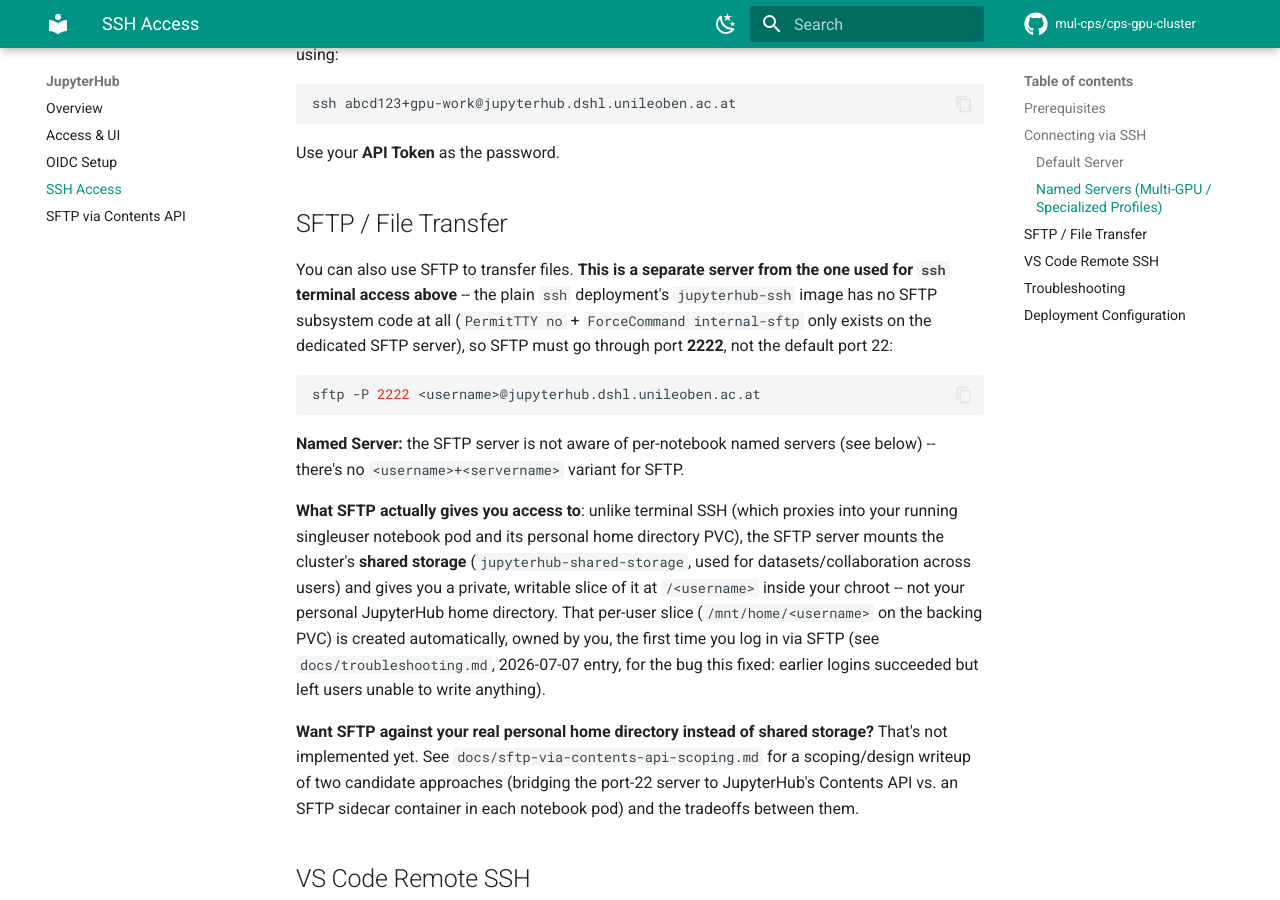
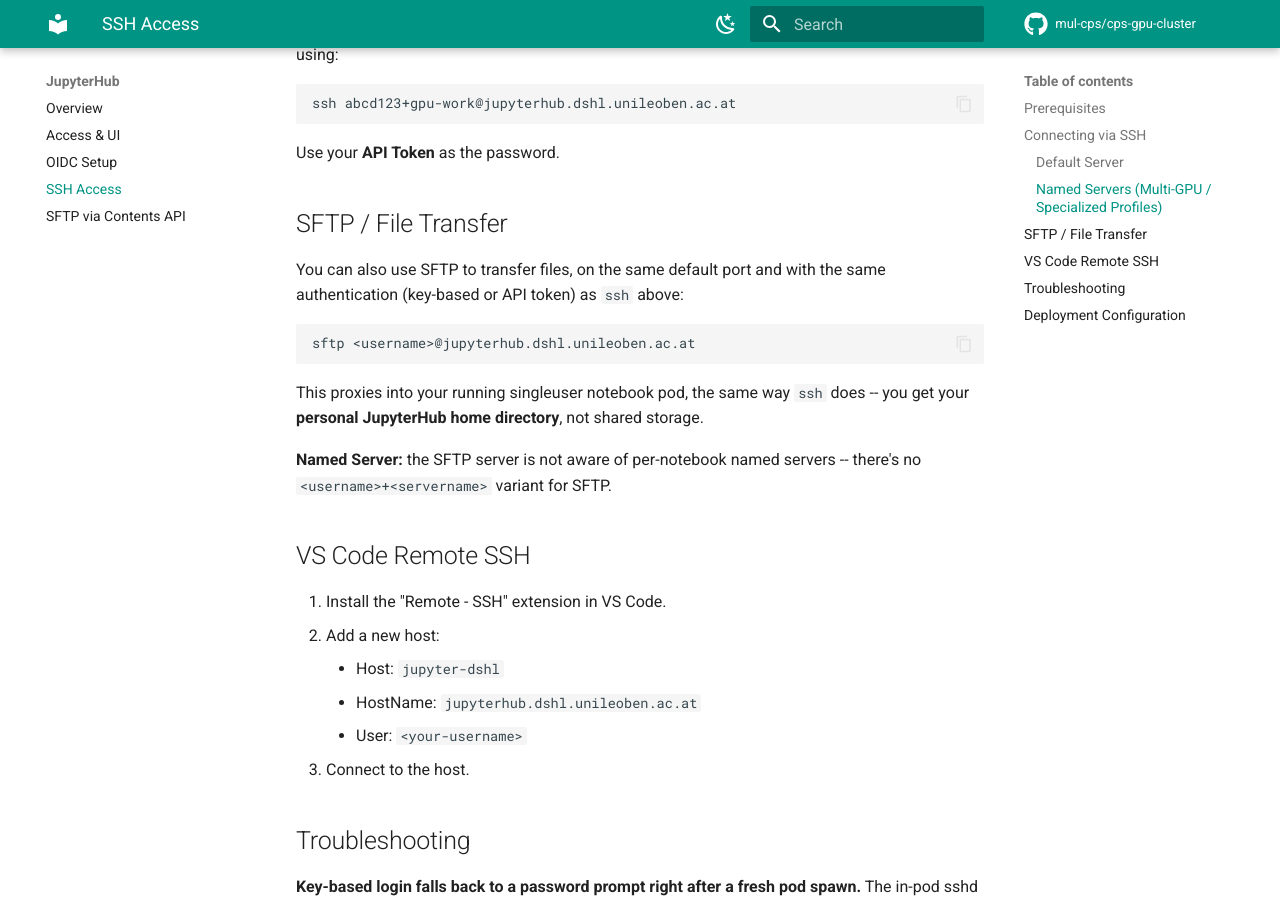
Before and after one commit to mul-cps/cps-gpu-cluster, an MkDocs documentation site: the page built from docs/jupyterhub-ssh-access.md, in a window 1280 px wide and 900 px high, scrolled down 1696 px. Built offline with MkDocs 1.6.1 and Material for MkDocs 9.7.7, drawn with Linux system fonts in a browser that asks for light colours; comment, search, counter and statistics services are not loaded.

Commit message:
docs(jupyterhub-ssh): document single default-port SFTP, mark old scoping doc superseded
Reflects the port-2222 SFTP service removal: default-port SFTP now uses
the same auth as ssh and proxies into the user's personal home
directory. Adds a superseded note to sftp-via-contents-api-scoping.md
since that design has now been implemented.

````diff
--- a/docs/jupyterhub-ssh-access.md
+++ b/docs/jupyterhub-ssh-access.md
@@ -52,36 +52,19 @@
 Use your **API Token** as the password.
 
 ## SFTP / File Transfer
-You can also use SFTP to transfer files. **This is a separate server from the
-one used for `ssh` terminal access above** -- the plain `ssh` deployment's
-`jupyterhub-ssh` image has no SFTP subsystem code at all (`PermitTTY no` +
-`ForceCommand internal-sftp` only exists on the dedicated SFTP server), so
-SFTP must go through port **2222**, not the default port 22:
+You can also use SFTP to transfer files, on the same default port and with
+the same authentication (key-based or API token) as `ssh` above:
 
 ```bash
-sftp -P 2222 <username>@jupyterhub.dshl.unileoben.ac.at
+sftp <username>@jupyterhub.dshl.unileoben.ac.at
 ```
 
+This proxies into your running singleuser notebook pod, the same way `ssh`
+does -- you get your **personal JupyterHub home directory**, not shared
+storage.
+
 **Named Server:** the SFTP server is not aware of per-notebook named servers
-(see below) -- there's no `<username>+<servername>` variant for SFTP.
-
-**What SFTP actually gives you access to**: unlike terminal SSH (which
-proxies into your running singleuser notebook pod and its personal home
-directory PVC), the SFTP server mounts the cluster's **shared storage**
-(`jupyterhub-shared-storage`, used for datasets/collaboration across users)
-and gives you a private, writable slice of it at `/<username>` inside your
-chroot -- not your personal JupyterHub home directory. That per-user slice
-(`/mnt/home/<username>` on the backing PVC) is created automatically, owned
-by you, the first time you log in via SFTP (see
-`docs/troubleshooting.md`, 2026-07-07 entry, for the bug this fixed: earlier
-logins succeeded but left users unable to write anything).
-
-**Want SFTP against your real personal home directory instead of shared
-storage?** That's not implemented yet. See
-`docs/sftp-via-contents-api-scoping.md` for a scoping/design writeup of two
-candidate approaches (bridging the port-22 server to JupyterHub's Contents
-API vs. an SFTP sidecar container in each notebook pod) and the tradeoffs
-between them.
+-- there's no `<username>+<servername>` variant for SFTP.
 
 ## VS Code Remote SSH
 
````
Also changed, not shown: docs/sftp-via-contents-api-scoping.md (+7 -0 lines).
